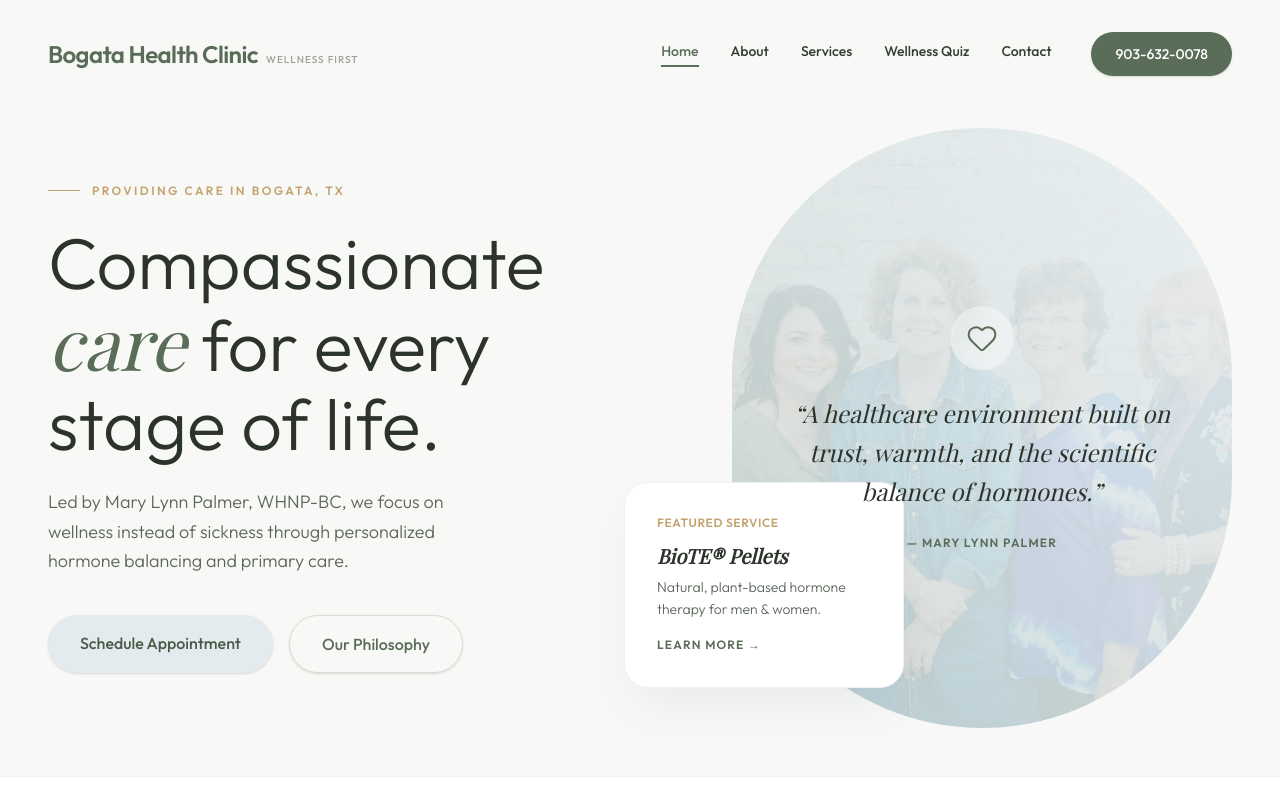
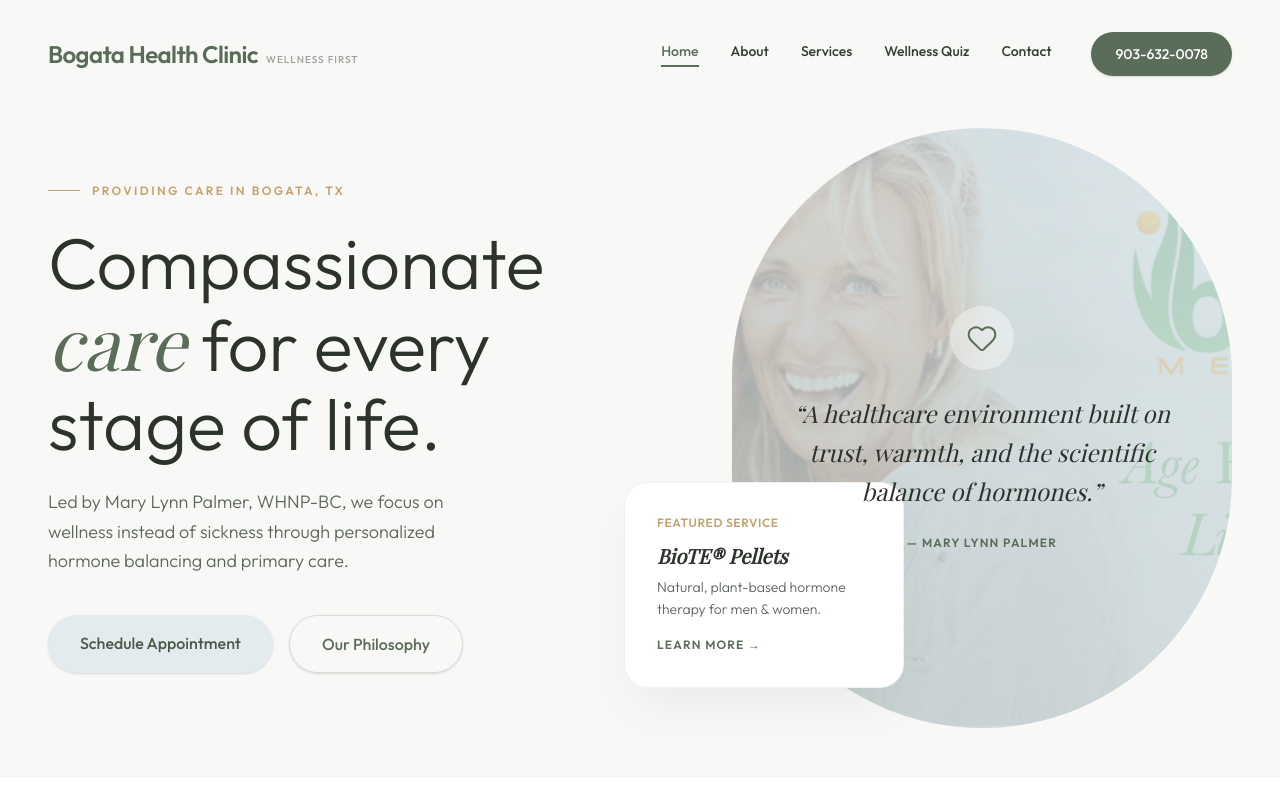
Before and after one commit to Founditmarketing/bogata-health-clinic, a React (Vite) app: page / in a window 1280 px wide. Shown: the top 800 px of the page. Built offline with nearby package versions, Linux system fonts and the light colour scheme.

Commit message:
Use real BioTE hero image from original site on Home page

```diff
--- a/src/pages/Home.tsx
+++ b/src/pages/Home.tsx
@@ -92,9 +92,9 @@ export default function Home() {
                </div>
                {/* Background image subtley overlaying or hinted */}
                <img
-                 src="/staff-blue.jpg"
-                 alt="Bogata Health Clinic Team"
-                 className="absolute inset-0 w-full h-full object-cover mix-blend-overlay opacity-30"
+                 src="/hero-biote.png"
+                 alt="BioTE Hormone Therapy — Age Healthier, Live Happier"
+                 className="absolute inset-0 w-full h-full object-cover mix-blend-multiply opacity-20"
                />
             </div>
 
```
Also changed, not shown: public/biote-info.png (added), public/hero-biote.png (added).
